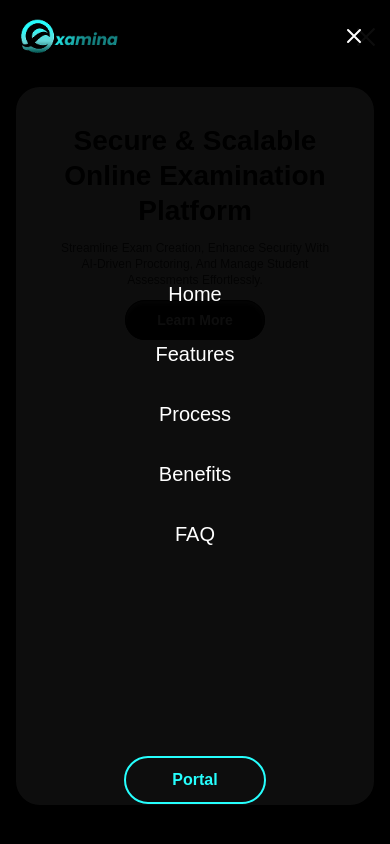
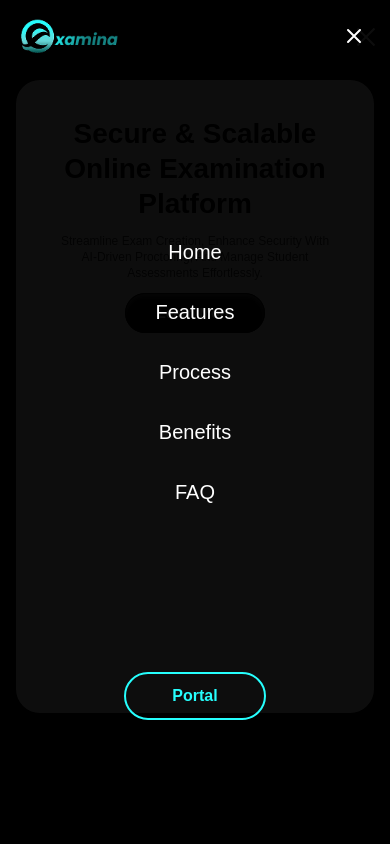
Before and after one commit to AgilWave/Examina-Frontend, a Next.js app: page / in a window 390 px wide. Both pictures are taken after a click on the button "Open menu". Shown: the top 844 px of the page. Built offline with nearby package versions, Linux system fonts and the light colour scheme.

Commit message:
refactor(navbar-hero): fix nave bar and hero issue

```diff
--- a/app/page.tsx
+++ b/app/page.tsx
@@ -15,7 +15,7 @@ export default function LandingPage() {
         <HeroSection />
       </main>
 
-      <section className="flex-1 w-full px-4 sm:px-6 md:px-8 lg:px-16 xl:px-32 mt-6 md:mt-10">
+      <section className="flex-1 w-full px-4 sm:px-6 md:px-8 lg:px-16 xl:px-32 md:mt-10">
         <Benefits />
       </section>
     </div>
--- a/components/landing-page/hero-section/page.tsx
+++ b/components/landing-page/hero-section/page.tsx
@@ -2,8 +2,8 @@ import React from "react";
 
 function HeroSection() {
   return (
-    <div className="flex flex-col items-center justify-center w-full min-h-screen bg-black">
-      <div className="relative bg-white rounded-3xl md:rounded-[50px] overflow-hidden w-full h-[85%] max-w-6xl mx-auto p-4 md:p-8 shadow-lg">
+    <div className="flex flex-col items-center md:justify-center w-full min-h-screen bg-black mt-14">
+      <div className="relative bg-white rounded-3xl md:rounded-[50px] overflow-hidden w-full h-[75%] md:h-[85%] max-w-6xl mx-auto p-4 md:p-8 shadow-lg">
         <div className="flex flex-col justify-center items-center gap-3 md:gap-4 lg:gap-6">
           <h1 className="self-stretch mt-5 md:mt-6 text-center text-black text-[28px] sm:text-3xl md:text-4xl lg:text-6xl font-bold capitalize leading-tight md:leading-snug lg:leading-[74.67px]">
             Secure & Scalable <br />
--- a/components/landing-page/navbar/page.tsx
+++ b/components/landing-page/navbar/page.tsx
@@ -132,21 +132,17 @@ function NavBar() {
       </div>
 
       <div
-        className={`fixed inset-0 bg-black/95 z-50 h-screen w-screen md:hidden transition-all duration-500 ease-in-out ${
+        className={`fixed inset-0 bg-black/95 z-50 h-[90%] rounded-b-[50px] w-screen md:hidden transition-all duration-500 ease-in-out ${
           isMenuOpen
-            ? "opacity-100 translate-x-0"
-            : "opacity-0 translate-x-full pointer-events-none"
+            ? "opacity-100 translate-y-0"
+            : "opacity-0 -translate-y-full pointer-events-none"
         }`}
         ref={menuRef}
       >
         <div className="h-full flex flex-col">
           <div className="flex justify-between items-center p-4">
             <div className="flex-shrink-0">
-              <Image
-                src={Logo}
-                className="w-[130px]"
-                alt={"examinaLogo"}
-              />
+              <Image src={Logo} className="w-[130px]" alt={"examinaLogo"} />
             </div>
             <button
               className="text-white p-2 hover:text-gray-300"
```
